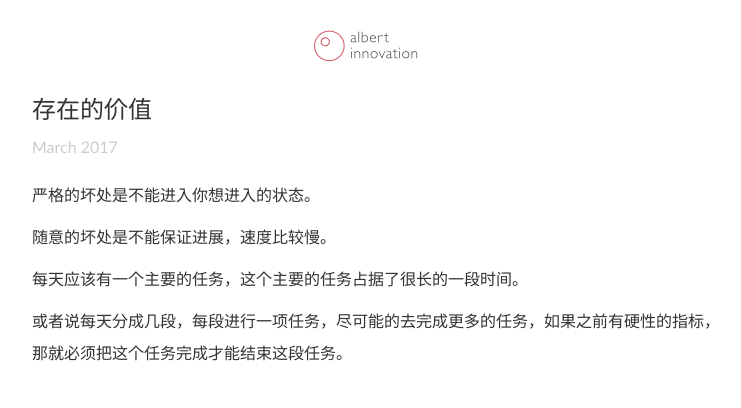
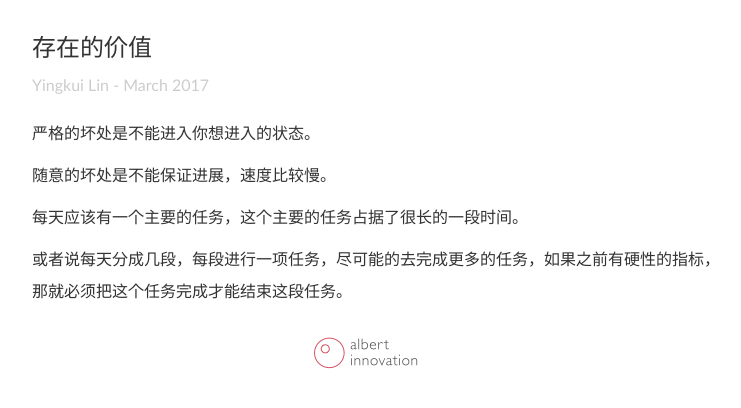
Before and after one commit to albertcn/albertcn.github.io, a plain HTML site: page article.html in a window 1280 px wide. Shown: the whole page, without its empty margins (263-1004 px from the left). Drawn offline with Linux system fonts and the light colour scheme.

Commit message:
redesigned the article page

```diff
--- a/article.html
+++ b/article.html
@@ -10,16 +10,11 @@
 </head>
 <body>
   <div class="container container-page">
-    <a href="/">
-      <div class="logo-container">
-        <img src="img/logo.png" alt="">
-      </div>
-    </a>
     <div class="title">
       存在的价值
     </div>
     <div class="info">
-      March 2017
+      Yingkui Lin - March 2017
     </div>
     <div class="content">
       <p>严格的坏处是不能进入你想进入的状态。</p>
@@ -29,8 +24,12 @@
       <p>每天应该有一个主要的任务，这个主要的任务占据了很长的一段时间。</p>
 
       <p>或者说每天分成几段，每段进行一项任务，尽可能的去完成更多的任务，如果之前有硬性的指标，那就必须把这个任务完成才能结束这段任务。</p>
-
     </div>
+    <a href="/">
+      <div class="logo-container">
+        <img src="img/logo.png" alt="">
+      </div>
+    </a>
   </div>
 </body>
 </html>
--- a/css/style.css
+++ b/css/style.css
@@ -5,6 +5,7 @@ body {
 
 .container-page {
   max-width: 720px;
+  margin-top: 20px;
 }
 
 .logo-container {
```
